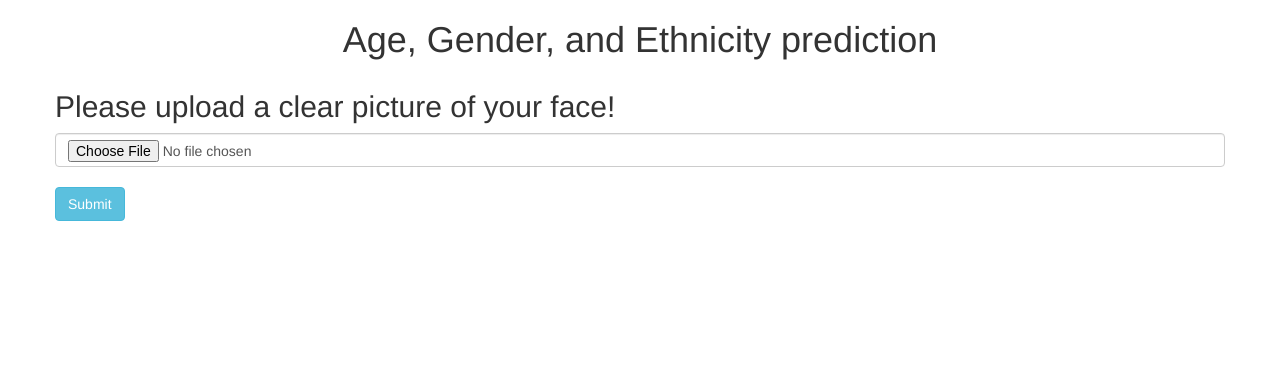
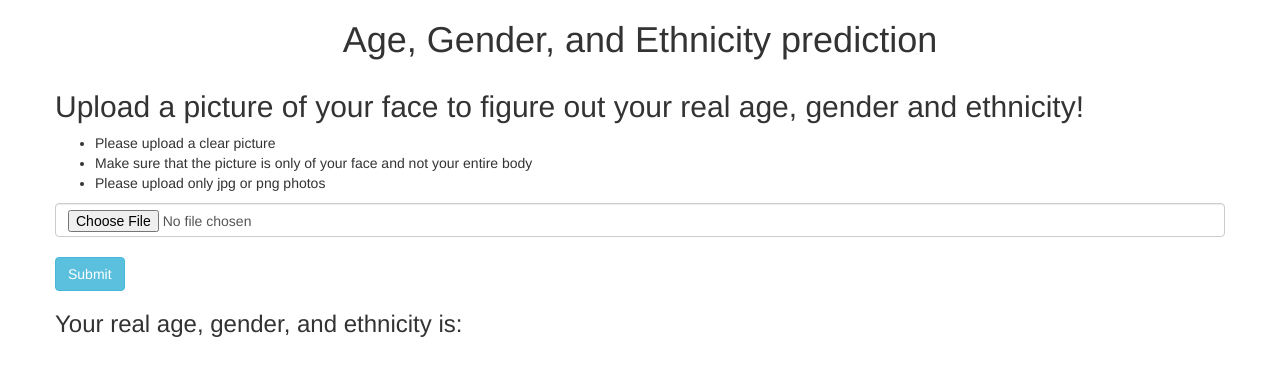
Before and after one commit to arjuns238/Age_Gender_Ethnicity_Prediction, a Flask app: page / in a window 1280 px wide. Shown: the top 376 px of the page. Run offline with Flask 2, Linux system fonts and the light colour scheme; some libraries are stand-ins or nearby versions.

Commit message:
Update index.html

```diff
--- a/templates/index.html
+++ b/templates/index.html
@@ -9,7 +9,12 @@
 <p><h1 align="center">Age, Gender, and Ethnicity prediction</h1></p>
 <div class="container">
 <div class="row">
-    <h2>Please upload a clear picture of your face!</h2>
+    <h2>Upload a picture of your face to figure out your real age, gender and ethnicity!</h2>
+    <ul>
+      <li>Please upload a clear picture</li>
+      <li>Make sure that the picture is only of your face and not your entire body</li>
+      <li>Please upload only jpg or png photos</li>
+    </ul>
 
 
     <form method="post" action="/" enctype="multipart/form-data">
@@ -22,6 +27,7 @@
             <input type="submit" value="Submit" class="btn btn-info">
         </p>
     </form>
+    <h3>Your real age, gender, and ethnicity is:</h3>
     {% if age %}
     <p> Age = {{age}} </p>
     {% endif %}
```
